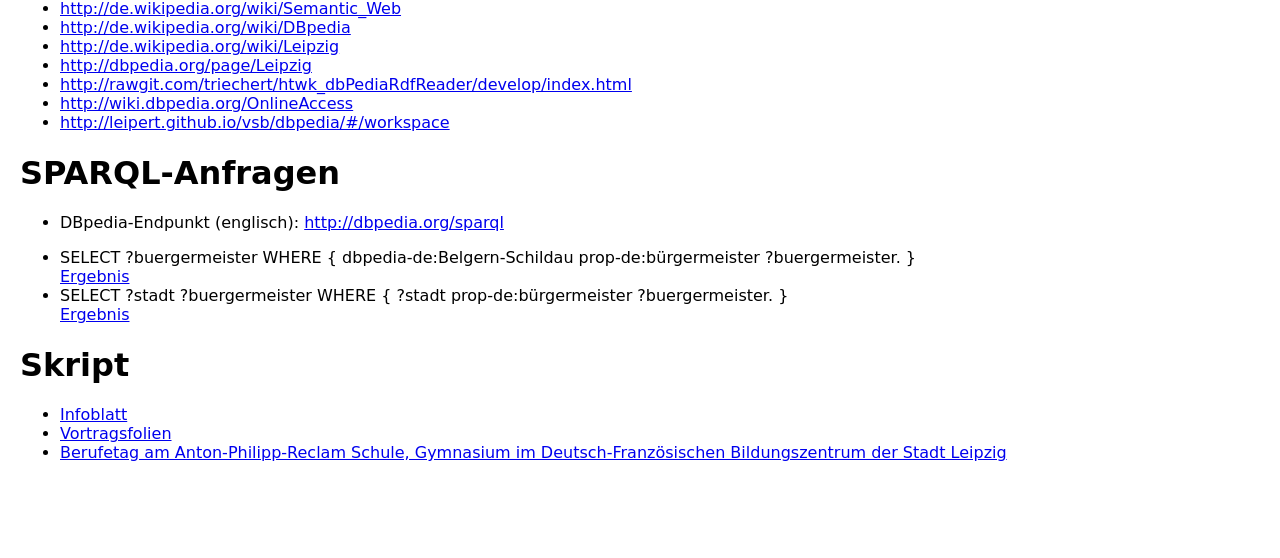
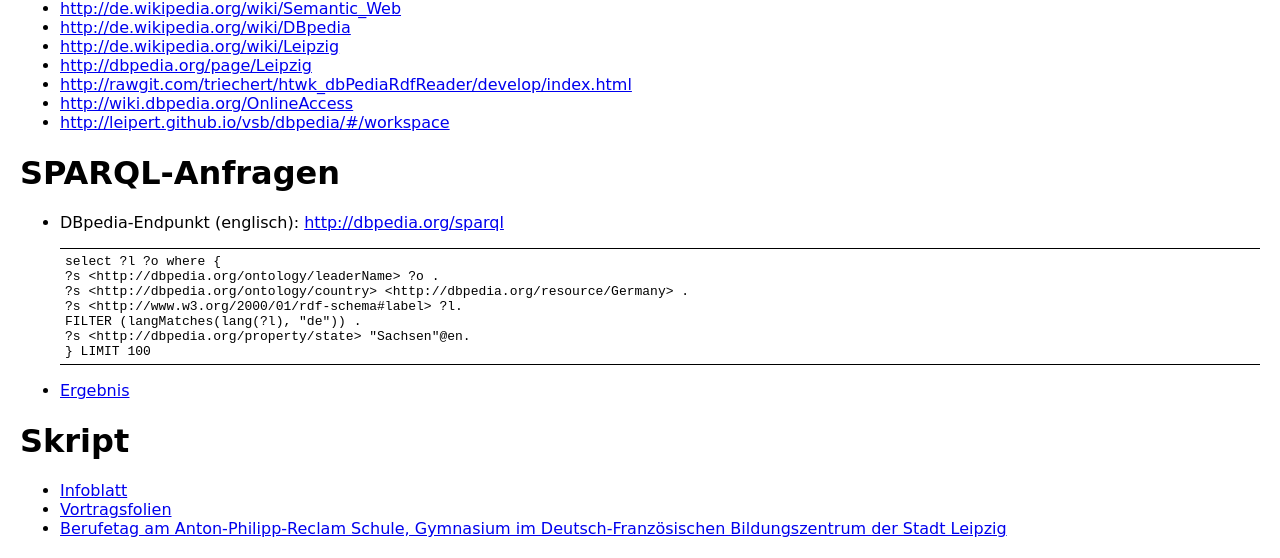
Before and after one commit to triechert/workshop, a plain HTML site: page berufetag/index.html in a window 1280 px wide. Shown: the part 731-1289 px from the top of the page. Before the commit the page ends 1213 px from the top, so only its background shows below. Drawn offline with Linux system fonts and the light colour scheme; a web font is replaced by a local one.

Commit message:
SPARQL Query added

```diff
--- a/berufetag/index.css
+++ b/berufetag/index.css
@@ -1,2 +1,3 @@
 body { font-family: 'Averia Sans Libre', cursive; }
 body { margin:20px; }
+pre.listing {margin-left: 40px; padding: 5px; border-style: solid; border-width: 1px 0px 1px 0px; border-color:#000;}
--- a/berufetag/index.html
+++ b/berufetag/index.html
@@ -37,8 +37,18 @@
 	<ul><li>DBpedia-Endpunkt (englisch): <a href="http://dbpedia.org/sparql">http://dbpedia.org/sparql</a></li>
 	</ul>
 
-	<ul><li>SELECT ?buergermeister WHERE { dbpedia-de:Belgern-Schildau  prop-de:bürgermeister ?buergermeister. }  <br/><a href="http://de.dbpedia.org/sparql?default-graph-uri=&query=SELECT+%3Fbuergermeister+%0D%0AWHERE+{%0D%0Adbpedia-de%3ABelgern-Schildau++prop-de%3Ab%C3%BCrgermeister+%3Fbuergermeister%0D%0A}+&format=text%2Fhtml&timeout=0&debug=on">Ergebnis</a></li>
-<li>SELECT ?stadt ?buergermeister WHERE { ?stadt  prop-de:bürgermeister ?buergermeister. }  <br/><a href="http://de.dbpedia.org/sparql?default-graph-uri=&query=SELECT+%3Fstadt+%3Fbuergermeister+WHERE+{+%3Fstadt++prop-de%3Ab%C3%BCrgermeister+%3Fbuergermeister.+}&format=text%2Fhtml&timeout=0&debug=on">Ergebnis</a></li>
+<pre class="listing">
+select ?l ?o where {
+?s &lt;http://dbpedia.org/ontology/leaderName&gt; ?o .
+?s &lt;http://dbpedia.org/ontology/country&gt; &lt;http://dbpedia.org/resource/Germany&gt; .
+?s &lt;http://www.w3.org/2000/01/rdf-schema#label&gt; ?l.
+FILTER (langMatches(lang(?l), "de")) .
+?s &lt;http://dbpedia.org/property/state&gt; "Sachsen"@en.
+} LIMIT 100
+</pre>
+
+	<ul><li><a href="http://dbpedia.org/sparql?default-graph-uri=http%3A%2F%2Fdbpedia.org&query=select+%3Fl+%3Fo+where+{%0D%0A%3Fs+%3Chttp%3A%2F%2Fdbpedia.org%2Fontology%2FleaderName%3E+%3Fo+.%0D%0A%3Fs+%3Chttp%3A%2F%2Fdbpedia.org%2Fontology%2Fcountry%3E+%3Chttp%3A%2F%2Fdbpedia.org%2Fresource%2FGermany%3E+.%0D%0A%3Fs+%3Chttp%3A%2F%2Fwww.w3.org%2F2000%2F01%2Frdf-schema%23label%3E+%3Fl.%0D%0AFILTER+%28langMatches%28lang%28%3Fl%29%2C+%22de%22%29%29+.%0D%0A%3Fs+%3Chttp%3A%2F%2Fdbpedia.org%2Fproperty%2Fstate%3E+%22Sachsen%22%40en.%0D%0A}+LIMIT+100&format=text%2Fhtml&CXML_redir_for_subjs=121&CXML_redir_for_hrefs=&timeout=30000&debug=on">Ergebnis</a></li>
+
 	</ul>
 
 	<h1>Skript</h1>
```
